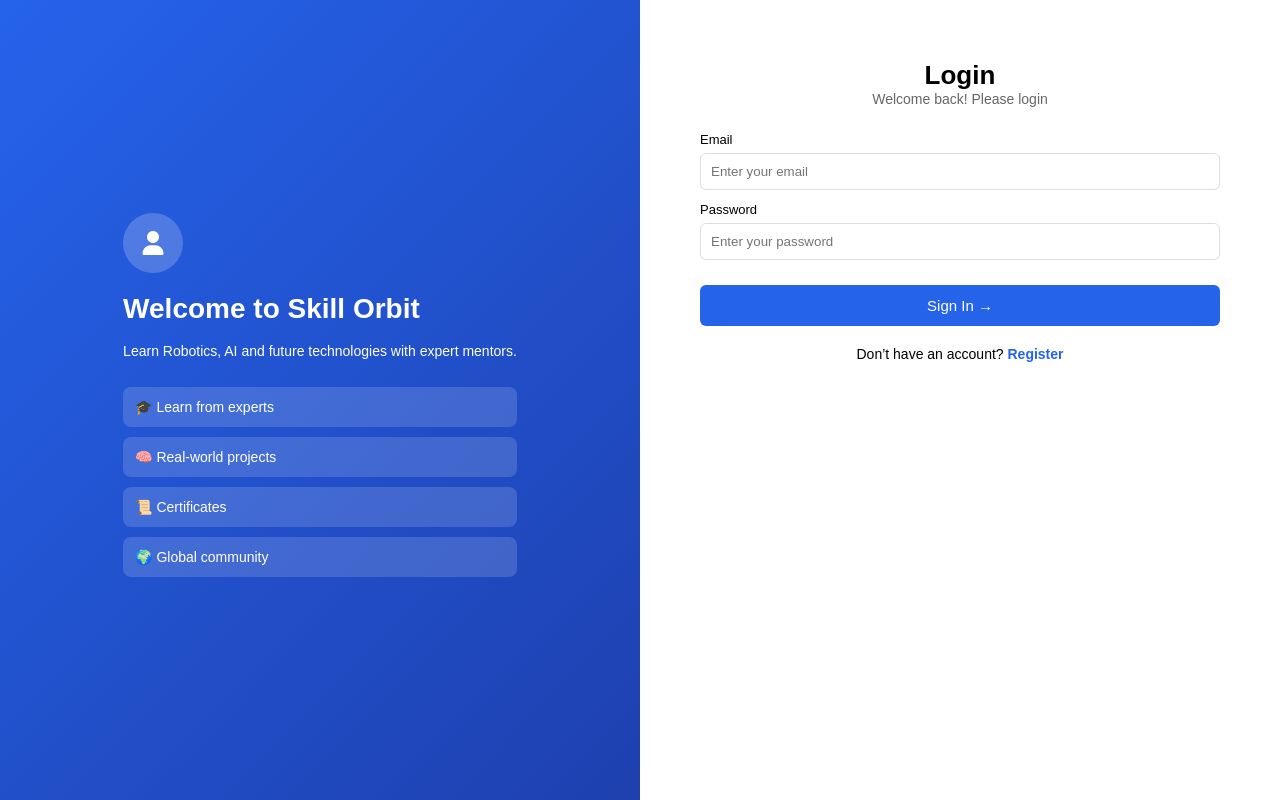
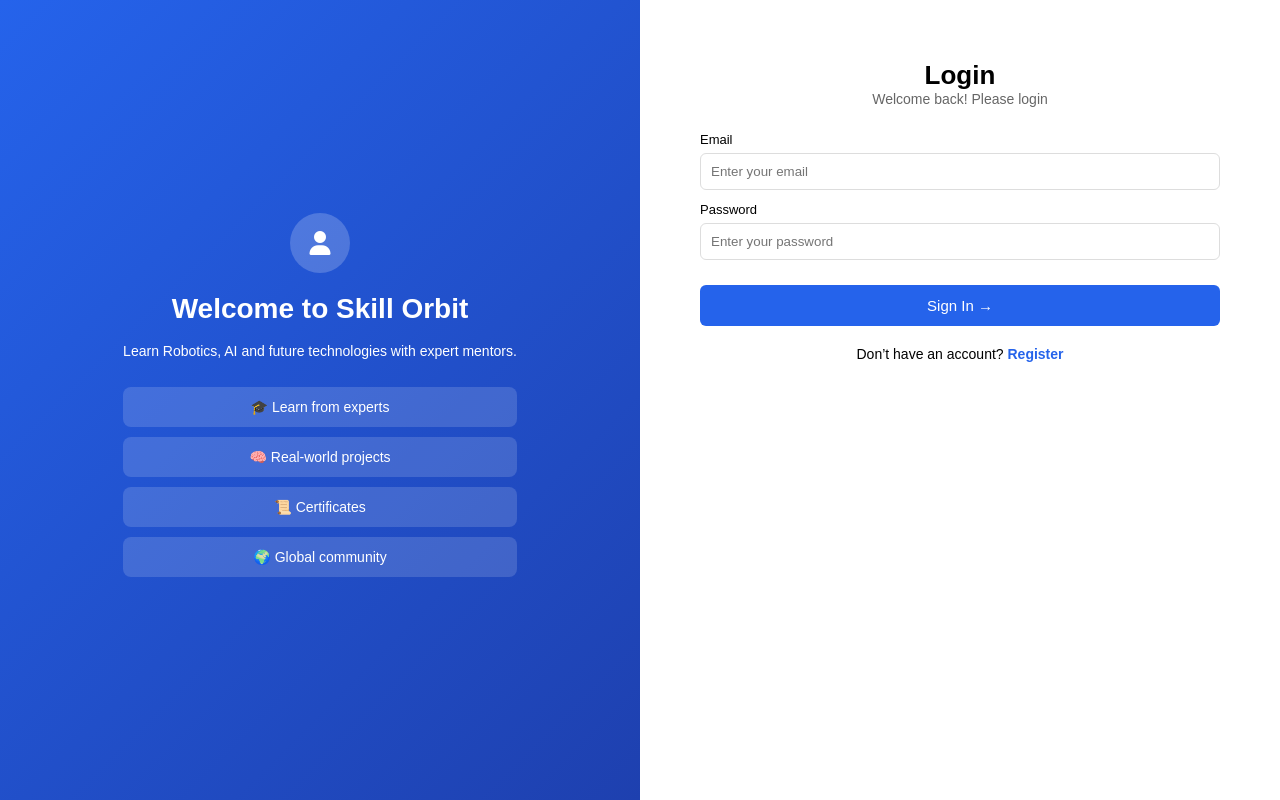
Before and after one commit to Shivam00-web/login-register-page, a plain HTML site: page index.html in a window 1280 px wide. Drawn offline with Linux system fonts and the light colour scheme.

Commit message:
Updated CSS styling

```diff
--- a/style.css
+++ b/style.css
@@ -27,6 +27,7 @@
 
 .left-content{
   max-width:420px;
+  text-align: center;
 }
 
 .icon{
@@ -38,8 +39,9 @@
   align-items:center;
   justify-content:center;
   font-size:24px;
-  margin-bottom:20px;
+  margin:0 auto 20px;   /* ⭐ center horizontally */
 }
+
 
 .left h1{
   font-size:28px;
```
